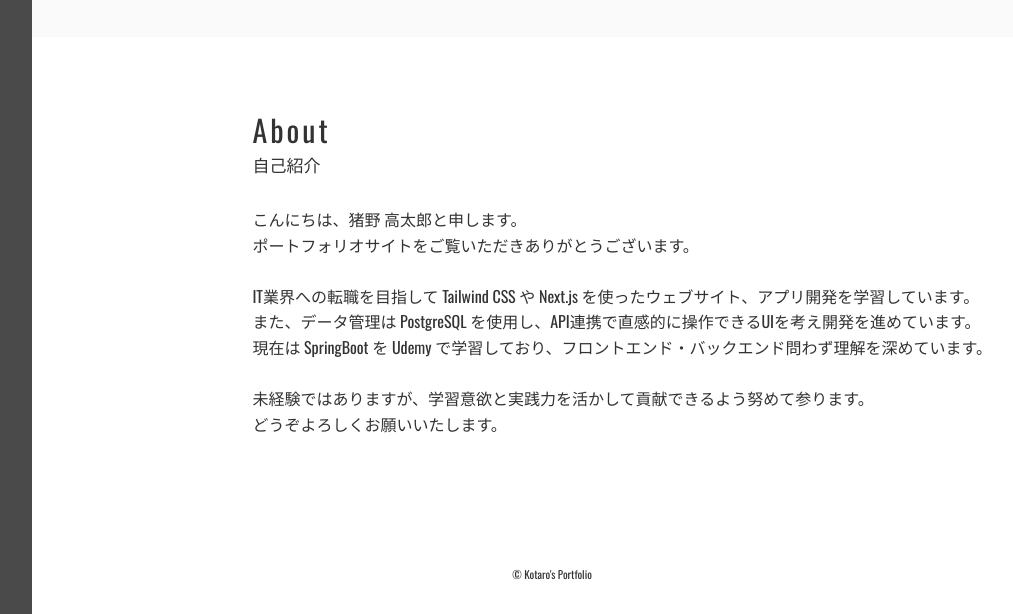
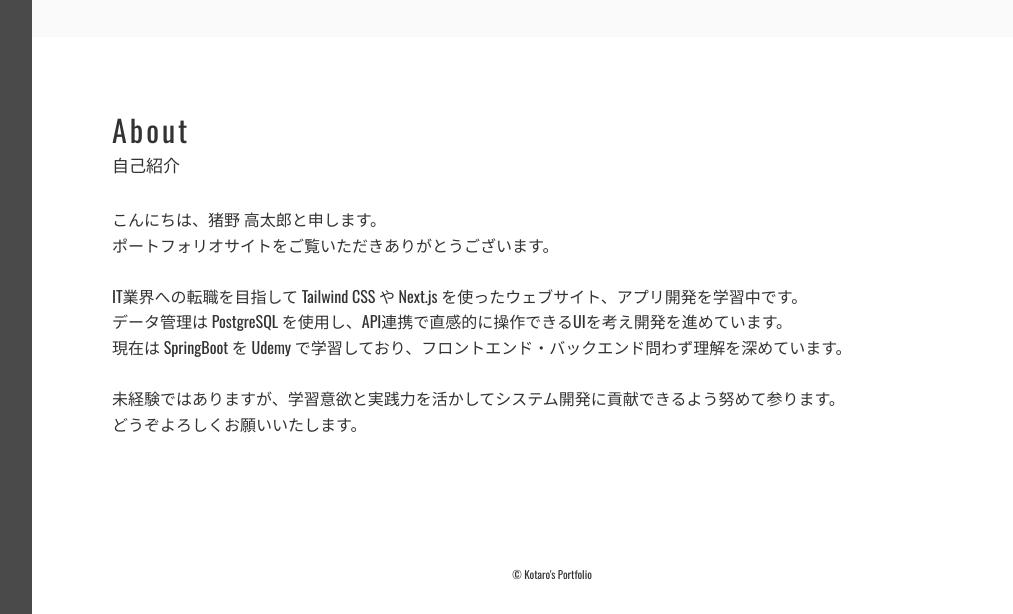
Before and after one commit to InoKotaro/frontend-portfolio, a website: page index.html in a window 1280 px wide. Shown: the part 1541-2155 px from the top of the page, without its empty margins (208-1221 px from the left). Drawn offline with nearby package versions, Linux system fonts and the light colour scheme.

Commit message:
紹介文レイアウト微修正

```diff
--- a/index.html
+++ b/index.html
@@ -187,7 +187,6 @@
 
         <section class="section about" id="about">
           <div class="section__inner">
-            <div class="about__container">
             <div class="about__text-contents">
               <h2 class="section__head">
                 <span class="section__head-main">About</span>
@@ -198,16 +197,17 @@
                 こんにちは、猪野 高太郎と申します。<br />
                 ポートフォリオサイトをご覧いただきありがとうございます。
                 <br /><br />
-                  IT業界への転職を目指して Tailwind CSS や Next.js を使ったウェブサイト、アプリ開発を学習しています。<br />
-
-                  また、データ管理は PostgreSQL を使用し、API連携で直感的に操作できるUIを考え開発を進めています。
-                  <br />現在は SpringBoot を Udemy で学習しており、フロントエンド・バックエンド問わず理解を深めています。
+                IT業界への転職を目指して Tailwind CSS や Next.js
+                を使ったウェブサイト、アプリ開発を学習中です。<br />
+                データ管理は PostgreSQL
+                を使用し、API連携で直感的に操作できるUIを考え開発を進めています。
+                <br />現在は SpringBoot を Udemy
+                で学習しており、フロントエンド・バックエンド問わず理解を深めています。
                 <br /><br />
-                  未経験ではありますが、学習意欲と実践力を活かして貢献できるよう努めて参ります。
+                未経験ではありますが、学習意欲と実践力を活かしてシステム開発に貢献できるよう努めて参ります。
                 <br />
                 どうぞよろしくお願いいたします。
               </p>
-              </div>
             </div>
           </div>
         </section>
```
Lines whose indentation alone changed are shown as unchanged.
